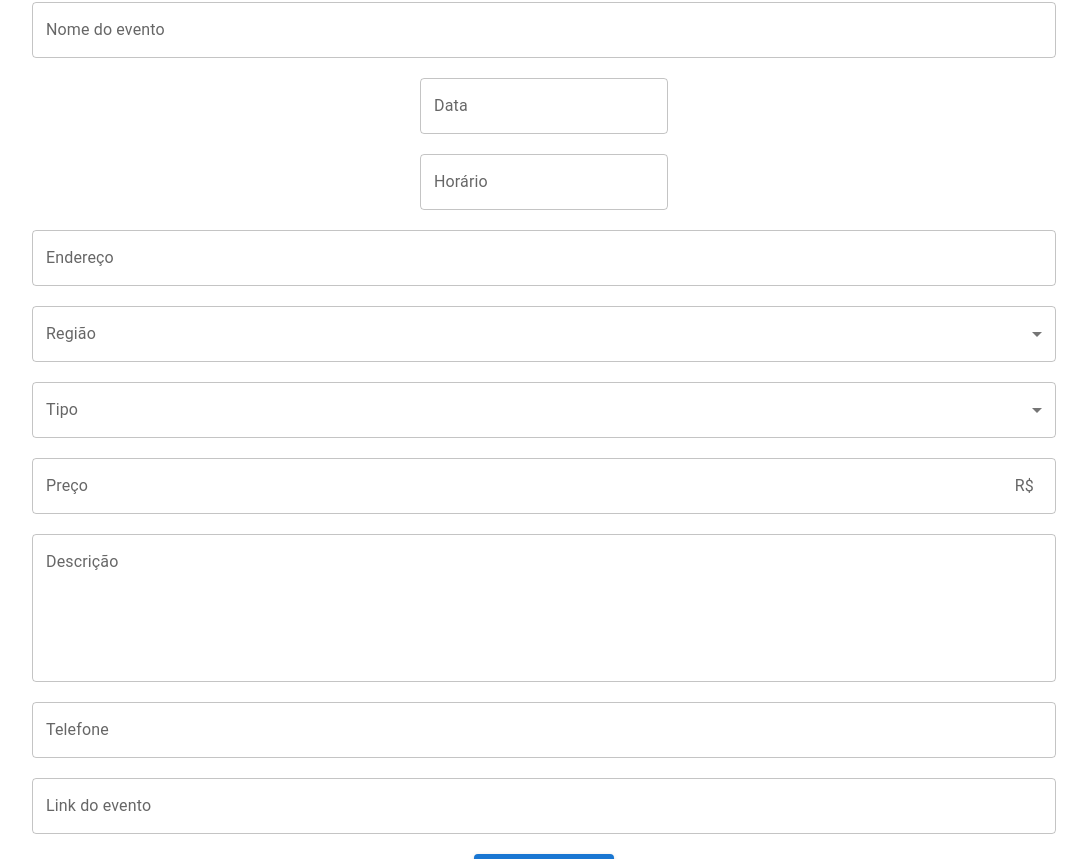
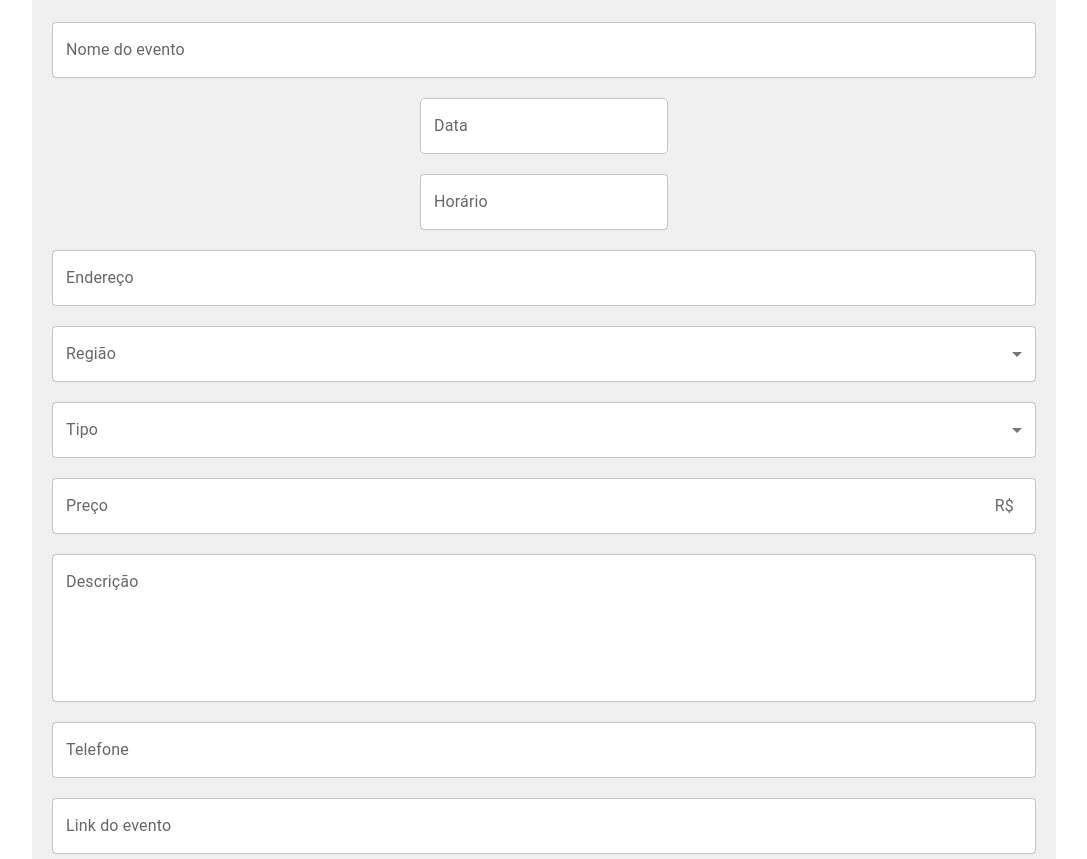
Before and after one commit to insper-classroom/acesso-1-front, a React (Vite) app in the folder app/: page /cadastraeventos in a window 1280 px wide. Shown: the part 286-1145 px from the top of the page, without its empty margins (96-1183 px from the left). Built offline with nearby package versions, Linux system fonts and the light colour scheme.

Commit message:
form cadastrar eventos melhorado

```diff
--- a/app/package.json
+++ b/app/package.json
@@ -14,6 +14,7 @@
     "@emotion/styled": "^11.11.5",
     "@mui/icons-material": "^5.15.19",
     "@mui/material": "^5.15.18",
+    "@mui/styles": "^5.15.19",
     "@mui/x-data-grid": "^7.6.1",
     "@mui/x-date-pickers": "^7.5.1",
     "dayjs": "^1.11.11",
--- a/app/src/eventos/CadastraEventos.jsx
+++ b/app/src/eventos/CadastraEventos.jsx
@@ -12,7 +12,7 @@ import { styled } from '@mui/material/styles';
 import CloudUploadIcon from '@mui/icons-material/CloudUpload';
 
 export function CadastraEvento() {
-    const paperStyle = { padding: '30px 20px', width: "100%" };
+    const paperStyle = { padding: '30px 20px', width: "100%", backgroundColor: "#f0f0f0" };
     const gridStyle = { margin: '10px' };
     const formStyle = { margin: '10px' };
 
@@ -148,32 +148,30 @@ export function CadastraEvento() {
                 <h2 style={{ color: 'black', textAlign: 'center', margin: '20px' }}>Novo evento</h2>
                 <Typography color={'black'}>Preencha esse formulário para cadastrar um novo evento</Typography>
             </Grid>
-            <form action="" style={{
-                display: "flex",
-                alignItems: "center",
-                flexDirection: 'column',
-            }}>
-                <TextField fullWidth label='Nome do evento' style={formStyle} value={nome} onChange={(event) => {
+            <form style={{ display: "flex", alignItems: "center", flexDirection: 'column', backgroundColor: "#f0f0f0", padding: "20px", borderRadius: "10px" }} onSubmit={click}>
+                <TextField fullWidth label='Nome do evento' style={{ margin: '10px', backgroundColor: 'white', borderRadius: '5px' }} value={nome} onChange={(event) => {
                     setNome(event.target.value);
                 }} />
 
-                <Grid style={formStyle}>
+                <Grid style={{ margin: '10px' }}>
                     <LocalizationProvider dateAdapter={AdapterDayjs} adapterLocale='pt-br'>
-                        <DatePicker label="Data" slotProps={{ textField: { fullWidth: true } }} value={dataEvento} onChange={(newValue) => setDataEvento(newValue)} />
+                        <DatePicker label="Data" slotProps={{ textField: { fullWidth: true, style: { backgroundColor: 'white' } } }} value={dataEvento} onChange={(newValue) => setDataEvento(newValue)} />
 
                     </LocalizationProvider>
 
                 </Grid>
-                <Grid style={formStyle}>
-                    <LocalizationProvider dateAdapter={AdapterDayjs} adapterLocale='pt-br'>
-                        <TimePicker label="Horário" value={horario} onChange={(newValue) => setHorario(newValue)} />
-                    </LocalizationProvider>
+                <Grid style={{ margin: '10px' }}>
+                    <Paper style={{backgroundColor: 'white', borderRadius: '5px', boxShadow: 'none'}}>
+                        <LocalizationProvider dateAdapter={AdapterDayjs} adapterLocale='pt-br'>
+                            <TimePicker label="Horário" value={horario} onChange={(newValue) => setHorario(newValue)} />
+                        </LocalizationProvider>
+                    </Paper>
                 </Grid>
 
-                <TextField fullWidth label='Endereço' style={formStyle} value={endereco} onChange={(event) => {
+                <TextField fullWidth label='Endereço' style={{ margin: '10px', backgroundColor: 'white', borderRadius: '5px' }} value={endereco} onChange={(event) => {
                     setEndereco(event.target.value);
                 }} />
-                <FormControl fullWidth style={formStyle}>
+                <FormControl fullWidth style={{ margin: '10px', backgroundColor: 'white', borderRadius: '5px' }}>
                     <InputLabel>Região</InputLabel>
                     <Select
                         value={regiao}
@@ -188,7 +186,7 @@ export function CadastraEvento() {
                         <MenuItem value={'Outro'}>Outro</MenuItem>
                     </Select>
                 </FormControl>
-                <FormControl fullWidth style={formStyle}>
+                <FormControl fullWidth style={{ margin: '10px', backgroundColor: 'white', borderRadius: '5px' }}>
                     <InputLabel>Tipo</InputLabel>
                     <Select
                         value={tipo}
@@ -202,30 +200,31 @@ export function CadastraEvento() {
                         <MenuItem value={'Religioso'}>Religioso</MenuItem>
                         <MenuItem value={'Educacional'}>Educacional</MenuItem>
                         <MenuItem value={'Acadêmico'}>Acadêmico</MenuItem>
+                        <MenuItem value={'Outro'}>Outro</MenuItem>
                     </Select>
                 </FormControl>
-                <TextField fullWidth label='Preço' style={formStyle} type='number' InputProps={{
+                <TextField fullWidth label='Preço' style={{ margin: '10px', backgroundColor: 'white', borderRadius: '5px' }} type='number' InputProps={{
                     endAdornment: <InputAdornment position="start">R$</InputAdornment>
                 }} value={preco} onChange={(event) => {
                     setPreco(event.target.value);
                 }} />
                 <Tooltip title={descriptionTooltip} placement="top" arrow>
-                    <TextField fullWidth label='Descrição' style={formStyle} multiline rows={5} value={descricao} onChange={(event) => {
+                    <TextField fullWidth label='Descrição' style={{ margin: '10px', backgroundColor: 'white', borderRadius: '5px' }} multiline rows={5} value={descricao} onChange={(event) => {
                         setDescricao(event.target.value);
                     }} />
                 </Tooltip>
                 <Tooltip title={phoneTooltip} placement="top" arrow>
-                    <TextField fullWidth label='Telefone' style={formStyle} value={telefone} onChange={(event) => {
+                    <TextField fullWidth label='Telefone' style={{ margin: '10px', backgroundColor: 'white', borderRadius: '5px' }} value={telefone} onChange={(event) => {
                         setTelefone(event.target.value);
                     }} />
                 </Tooltip>
 
-                <TextField fullWidth label='Link do evento' style={formStyle} value={linkEvento} onChange={(event) => {
+                <TextField fullWidth label='Link do evento' style={{ margin: '10px', backgroundColor: 'white', borderRadius: '5px' }} value={linkEvento} onChange={(event) => {
                     setLinkEvento(event.target.value);
                 }} />
 
                 <Box sx={{ margin: '10px' }}>
-                    <Button variant='contained' endIcon={<SaveIcon />} onClick={() => click(0)}>Cadastrar</Button>
+                    <Button variant='contained' color="primary" endIcon={<SaveIcon />} type="submit">Cadastrar</Button>
                 </Box>
             </form>
 
```
Also changed, not shown: 1 other file (tests, documents, lock files or other folders).
